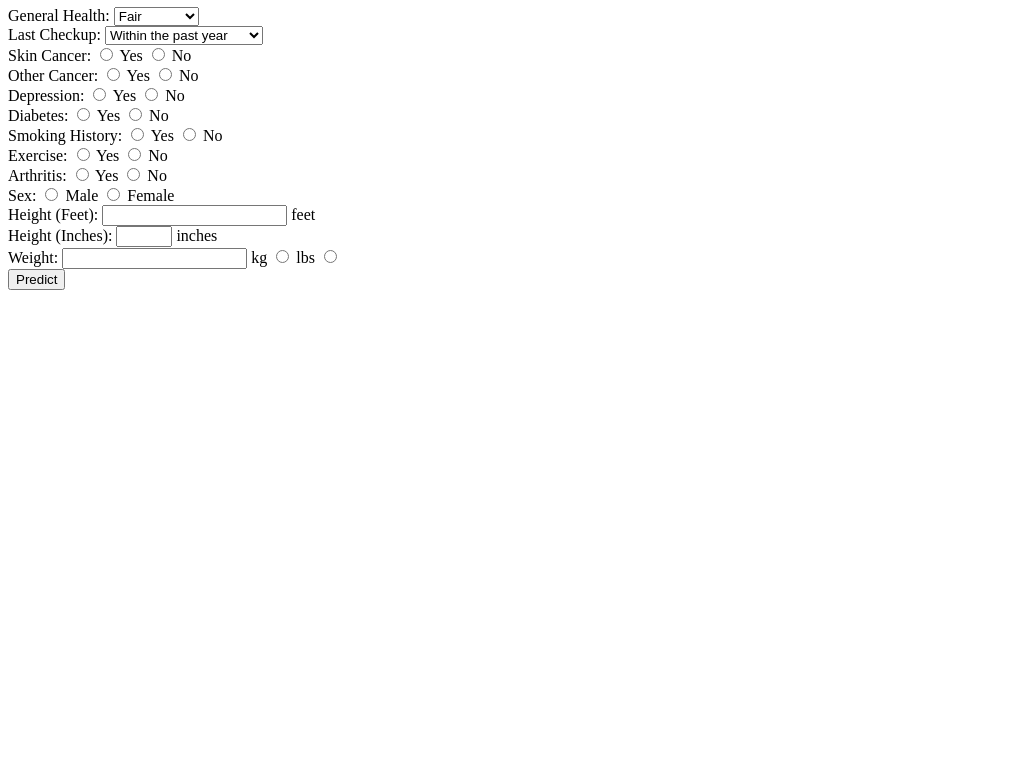
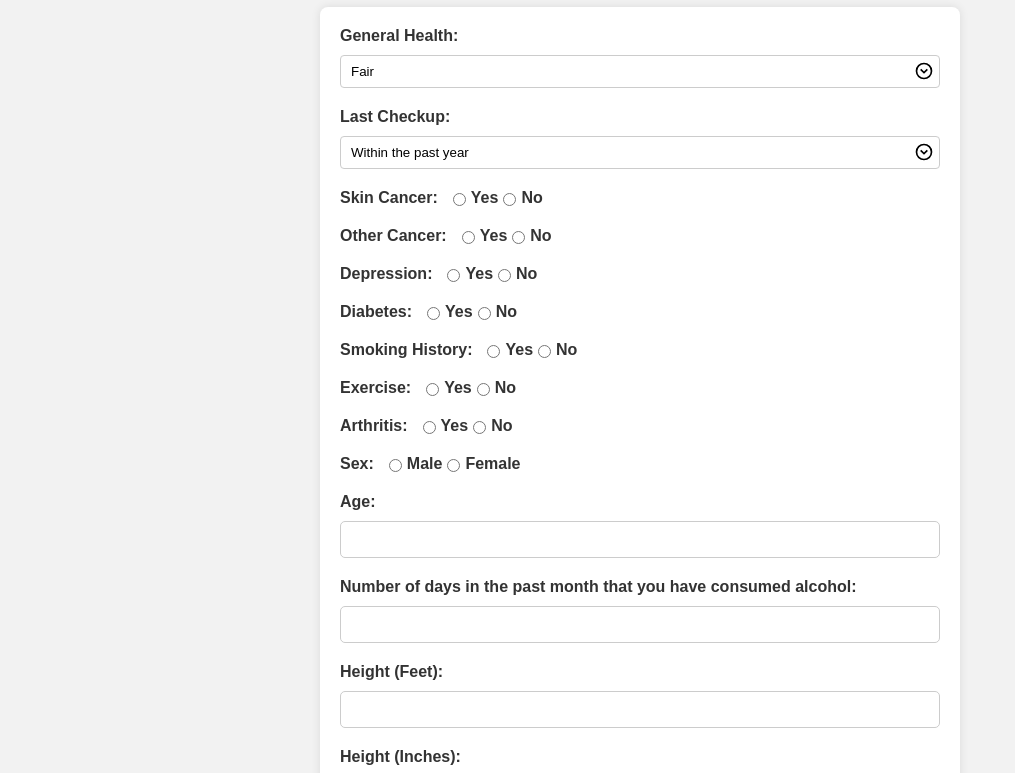
Before and after one commit to adurr21/CardioHealthModel, a plain HTML site: page frontend/index.html in a window 1280 px wide. Shown: the part 73-846 px from the top of the page, without its empty margins (0-1015 px from the left). Before the commit the page ends 800 px from the top, so only its background shows below. Drawn offline with Linux system fonts and the light colour scheme.

Commit message:
frontend updates
- finished form html
- added basic styling
- started js fetch api

```diff
--- a/frontend/css/style.css
+++ b/frontend/css/style.css
@@ -0,0 +1,124 @@
+body {
+    font-family: Arial, sans-serif;
+    background-color: #f2f2f2;
+    color: #333;
+    margin: 0;
+    padding: 0;
+}
+
+.container {
+    max-width: 800px;
+    margin: 0 auto;
+    padding: 20px;
+    background-color: #fff;
+    border-radius: 8px;
+    box-shadow: 0 0 20px rgba(0, 0, 0, 0.1);
+}
+
+
+h1 {
+    color: #007bff;
+    text-align: center;
+}
+
+
+p {
+    line-height: 1.6;
+}
+
+
+a {
+    color: #007bff;
+    text-decoration: none;
+}
+
+a:hover {
+    text-decoration: underline;
+}
+
+#predictionForm {
+    max-width: 600px;
+    margin: 0 auto;
+    padding: 20px;
+    background-color: #fff;
+    border-radius: 8px;
+    box-shadow: 0 0 10px rgba(0, 0, 0, 0.1);
+}
+
+label {
+    display: block;
+    color: #333;
+    font-weight: bold;
+}
+
+.title-label {
+    margin-bottom: 10px;
+}
+
+input[type="text"],
+input[type="email"],
+input[type="number"],
+select {
+    width: 100%;
+    padding: 10px;
+    margin-bottom: 20px;
+    border: 1px solid #ccc;
+    border-radius: 5px;
+    box-sizing: border-box;
+}
+
+/* Form Select */
+select {
+    padding: 8px 30px 8px 10px;
+    border: 1px solid #ccc;
+    border-radius: 4px;
+    background-color: #fff;
+    appearance: none;
+    background-image: url('./../images/chevron.svg');
+    background-position: calc(100% - 5px) center;
+    background-repeat: no-repeat;
+    background-size: 20px;
+}
+
+
+button[type="submit"] {
+    display: block;
+    width: 100%;
+    padding: 10px;
+    background-color: #007bff;
+    color: #fff;
+    border: none;
+    border-radius: 5px;
+    cursor: pointer;
+    transition: background-color 0.3s ease;
+}
+
+button[type="submit"]:hover {
+    background-color: #0056b3;
+}
+
+
+.radio-container {
+    display: flex;
+    align-items: center;
+    margin-bottom: 20px;
+}
+
+.radio-label {
+    margin-right: 10px;
+    font-weight: bold;
+    margin-bottom: 0px;
+}
+
+.radio-options {
+    display: flex;
+    align-items: center;
+}
+
+.radio-options input[type="radio"] {
+    vertical-align: middle;
+}
+
+.radio-input {
+    margin-right: 5px;
+}
--- a/frontend/index.html
+++ b/frontend/index.html
@@ -1,5 +1,6 @@
 <!DOCTYPE html>
 <html>
+
 <head>
     <meta charset="utf-8">
     <meta http-equiv="X-UA-Compatible" content="IE=edge">
@@ -8,13 +9,14 @@
     <meta name="viewport" content="width=device-width, initial-scale=1">
     <link rel="stylesheet" href="css/style.css">
 </head>
+
 <body>
     <h1>Cardiovascular Risk Prediction</h1>
 
     <form id="predictionForm">
 
         <!-- General Health -->
-            <label for="general-health">General Health:</label>
+        <label class="title-label" for="general-health">General Health:</label>
         <select id="general-health" name="general-health">
             <option value="Fair">Fair</option>
             <option value="Very Good">Very Good</option>
@@ -24,7 +26,7 @@
         </select><br>
 
         <!-- Last Checkup -->
-            <label for="last-checkup">Last Checkup:</label>
+            <label class="title-label" for="last-checkup">Last Checkup:</label>
             <select id="last-checkup" name="last-checkup">
             <option value="Within the past year">Within the past year</option>
             <option value="Within the past 2 years">Within the past 2 years</option>
@@ -33,76 +35,117 @@
         </select><br>
 
         <!-- Skin Cancer -->
-            <label for="skin-cancer">Skin Cancer:</label>
-            <input type="radio" id="skin-cancer-yes" name="skin-cancer" value="yes">
+        <div class="radio-container">
+            <label for="skin-cancer" class="radio-label">Skin Cancer:</label>
+            <div class="radio-options">
+                <input type="radio" id="skin-cancer-yes" name="skin-cancer" value="yes" class="radio-input">
                 <label for="skin-cancer-yes">Yes</label>
-            <input type="radio" id="skin-cancer-no" name="skin-cancer" value="no">
-            <label for="skin-cancer-no">No</label><br>
+                <input type="radio" id="skin-cancer-no" name="skin-cancer" value="no" class="radio-input">
+                <label for="skin-cancer-no">No</label>
+            </div>
+        </div>
 
         <!-- Other Cancer -->
-            <label for="other-cancer">Other Cancer:</label>
-            <input type="radio" id="other-cancer-yes" name="other-cancer" value="yes">
+        <div class="radio-container">
+            <label class="radio-label" for="other-cancer">Other Cancer:</label>
+            <div class="radio-options">
+                <input type="radio" id="other-cancer-yes" name="other-cancer" value="yes" class="radio-input" required>
                 <label for="other-cancer-yes">Yes</label>
-            <input type="radio" id="other-cancer-no" name="other-cancer" value="no">
-            <label for="other-cancer-no">No</label><br>
+                <input type="radio" id="other-cancer-no" name="other-cancer" value="no" class="radio-input">
+                <label for="other-cancer-no">No</label>
+            </div>
+        </div>
 
         <!-- Depression -->
-            <label for="depression">Depression:</label>
-            <input type="radio" id="depression-yes" name="depression" value="yes">
+        <div class="radio-container">
+            <label class="radio-label" for="depression">Depression:</label>
+            <div class="radio-options">
+                <input type="radio" id="depression-yes" name="depression" value="yes" class="radio-input" required>
                 <label for="depression-yes">Yes</label>
-            <input type="radio" id="depression-no" name="depression" value="no">
-            <label for="depression-no">No</label><br>
+                <input type="radio" id="depression-no" name="depression" value="no" class="radio-input">
+                <label for="depression-no">No</label>
+            </div>
+        </div>
 
         <!-- Diabetes -->
-            <label for="diabetes">Diabetes:</label>
-            <input type="radio" id="diabetes-yes" name="diabetes" value="yes">
+        <div class="radio-container">
+            <label class="radio-label" for="diabetes">Diabetes:</label>
+            <div class="radio-options">
+                <input type="radio" id="diabetes-yes" name="diabetes" value="yes" class="radio-input" required>
                 <label for="diabetes-yes">Yes</label>
-            <input type="radio" id="diabetes-no" name="diabetes" value="no">
-            <label for="diabetes-no">No</label><br>
+                <input type="radio" id="diabetes-no" name="diabetes" value="no" class="radio-input">
+                <label for="diabetes-no">No</label>
+            </div>
+        </div>
 
         <!-- Smoking History -->
-            <label for="smoking-history">Smoking History:</label>
-            <input type="radio" id="smoking-history-yes" name="smoking-history" value="yes">
+        <div class="radio-container">
+            <label class="radio-label" for="smoking-history">Smoking History:</label>
+            <div class="radio-options">
+                <input type="radio" id="smoking-history-yes" name="smoking-history" value="yes" class="radio-input"
+                    required>
                 <label for="smoking-history-yes">Yes</label>
-            <input type="radio" id="smoking-history-no" name="smoking-history" value="no">
-            <label for="smoking-history-no">No</label><br>
+                <input type="radio" id="smoking-history-no" name="smoking-history" value="no" class="radio-input">
+                <label for="smoking-history-no">No</label>
+            </div>
+        </div>
 
         <!-- Exercise -->
-            <label for="exercise">Exercise:</label>
-            <input type="radio" id="exercise-yes" name="exercise" value="yes">
+        <div class="radio-container">
+            <label class="radio-label" for="exercise">Exercise:</label>
+            <div class="radio-options">
+                <input type="radio" id="exercise-yes" name="exercise" value="yes" class="radio-input" required>
                 <label for="exercise-yes">Yes</label>
-            <input type="radio" id="exercise-no" name="exercise" value="no">
-            <label for="exercise-no">No</label><br>
+                <input type="radio" id="exercise-no" name="exercise" value="no" class="radio-input">
+                <label for="exercise-no">No</label>
+            </div>
+        </div>
 
         <!-- Arthritis -->
-            <label for="arthritis">Arthritis:</label>
-            <input type="radio" id="arthritis-yes" name="arthritis" value="yes">
+        <div class="radio-container">
+            <label class="radio-label" for="arthritis">Arthritis:</label>
+            <div class="radio-options">
+                <input type="radio" id="arthritis-yes" name="arthritis" value="yes" class="radio-input" required>
                 <label for="arthritis-yes">Yes</label>
-            <input type="radio" id="arthritis-no" name="arthritis" value="no">
-            <label for="arthritis-no">No</label><br>
+                <input type="radio" id="arthritis-no" name="arthritis" value="no" class="radio-input">
+                <label for="arthritis-no">No</label>
+            </div>
+        </div>
 
         <!-- Sex -->
-            <label for="sex">Sex:</label>
-            <input type="radio" id="male" name="sex" value="male">
+        <div class="radio-container">
+            <label class="radio-label" for="sex">Sex:</label>
+            <div class="radio-options">
+                <input type="radio" id="male" name="sex" value="male" class="radio-input" required>
                 <label for="male">Male</label>
-            <input type="radio" id="female" name="sex" value="female">
-            <label for="female">Female</label><br>
+                <input type="radio" id="female" name="sex" value="female" class="radio-input">
+                <label for="female">Female</label>
+            </div>
+        </div>
+
+        <!-- Age -->
+        <label class="title-label" for="age">Age:</label>
+        <input type="number" id="age" name="age" min="1" pattern="[0-9]*" inputmode="numeric" required><br>
+
+
+        <!-- Alcohol Consumption -->
+        <label class="title-label" for="alcohol-consumption">Number of days in the past month that you have consumed alcohol:</label>
+        <input type="number" id="alcohol-consumption" name="alcohol-consumption" min="0" max="30" required><br>
+
 
         <!-- Height -->
-            <label for="height-feet">Height (Feet):</label>
-            <input type="number" id="height-feet" name="height-feet" min="0" required> feet<br>
-            <label for="height-inches">Height (Inches):</label>
-            <input type="number" id="height-inches" name="height-inches" min="0" max="11" required> inches<br>
+        <label class="title-label" for="height-feet">Height (Feet):</label>
+        <input type="number" id="height-feet" name="height-feet" min="0" pattern="[0-9]*" inputmode="numeric"
+            required><br>
+        <label class="title-label" for="height-inches">Height (Inches):</label>
+        <input type="number" id="height-inches" name="height-inches" min="0" max="11" pattern="[0-9]*"
+            inputmode="numeric" required><br>
 
         <!-- Weight -->
-            <label for="weight">Weight:</label>
-            <input type="number" id="weight" name="weight" min="0" required>
+        <label class="title-label" for="weight">Weight (lbs):</label>
+        <input type="number" id="weight" name="weight" min="0" inputmode="numeric" required>
 
-            <!-- Units (kg/lbs) -->
-            <label for="kg">kg</label>
-            <input type="radio" id="kg" name="weight-unit" value="kg">
-            <label for="lbs">lbs</label>
-            <input type="radio" id="lbs" name="weight-unit" value="lbs"><br>
+        <!-- BMI is calulated based on height/weight so this isn't part of form but we will have to take care of this later -->
 
         <!-- General Health	Checkup	Skin Cancer	Other Cancer	Depression	Diabetes	Smoking History	Alcohol Consumption	Exercise	Heart Disease	Arthritis	Sex	Age	Height (cm)	Weight (kg)	BMI -->
 
@@ -110,4 +153,5 @@
     </form>
     <script src="js/script.js" async defer></script>
 </body>
+
 </html>
```
Also changed, not shown: frontend/js/script.js (+43 -0 lines), frontend/images/chevron.svg (added). Lines whose indentation alone changed are shown as unchanged.
